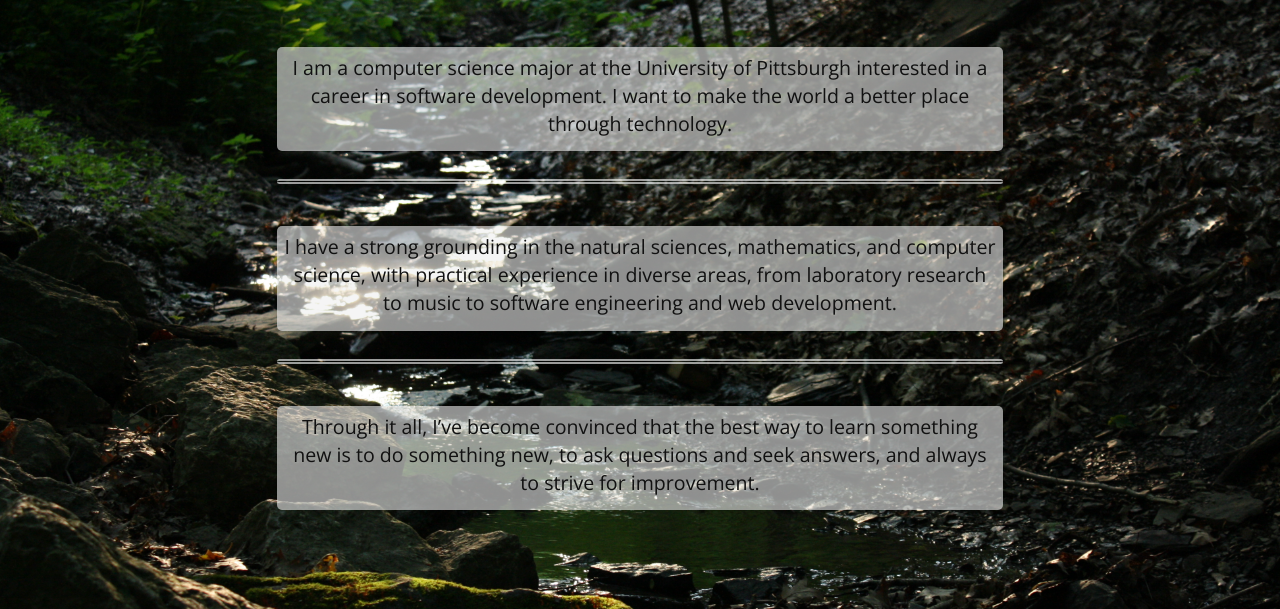
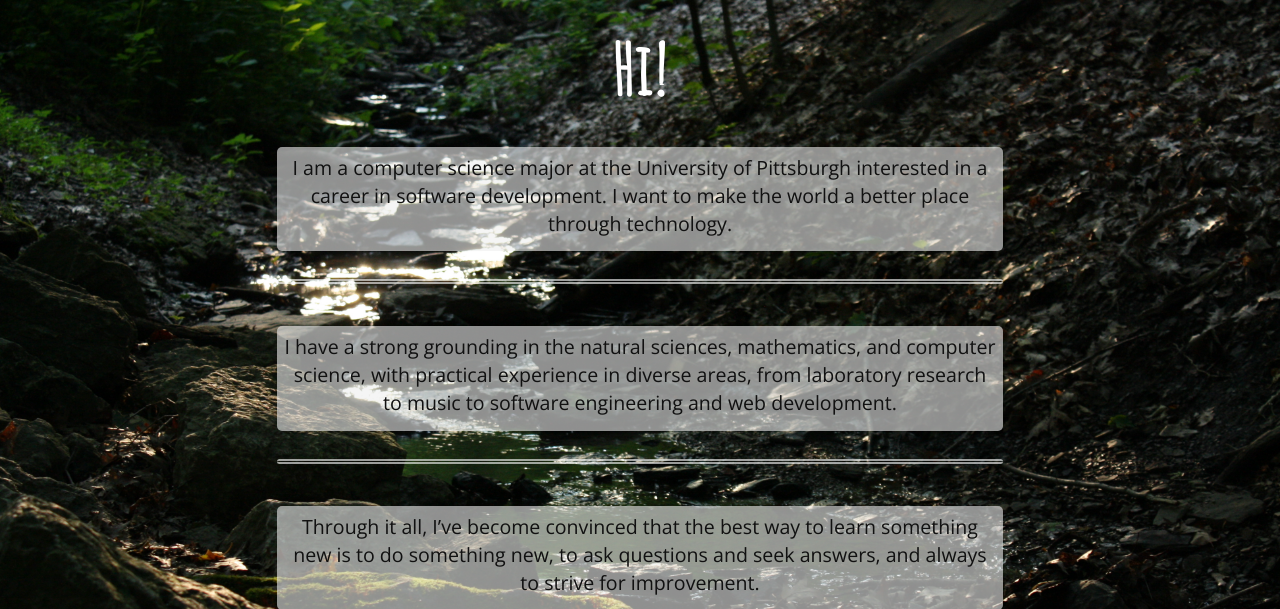
Before and after one commit to aop4/Personal_Website, a Django app: page / in a window 1280 px wide. Shown: the part 51-660 px from the top of the page. Run offline with Django 3.2, Linux system fonts and the light colour scheme; some libraries are stand-ins or nearby versions.

Commit message:
Add "Hi!"

```diff
--- a/myproject/static/css/style.css
+++ b/myproject/static/css/style.css
@@ -268,10 +268,10 @@ div.view > p {
 }
 
 hw {
-  font-family: monospace;
+  font-family: "Amatic SC", cursive;
   font-size: 5em;
+  font-weight: 900;
   color: #fff;
-  opacity: 0.7;
 }
 
 .falling-header {
--- a/myproject/templates/index.html
+++ b/myproject/templates/index.html
@@ -3,6 +3,7 @@
 
 
 <title>Andrew Puglionesi</title>
+<hw>Hi!</hw>
 <div class="container index-container">
     <div class="index-box">
         <p>
```
Also changed, not shown: myproject/templates/site.html (line endings or trailing spaces).
